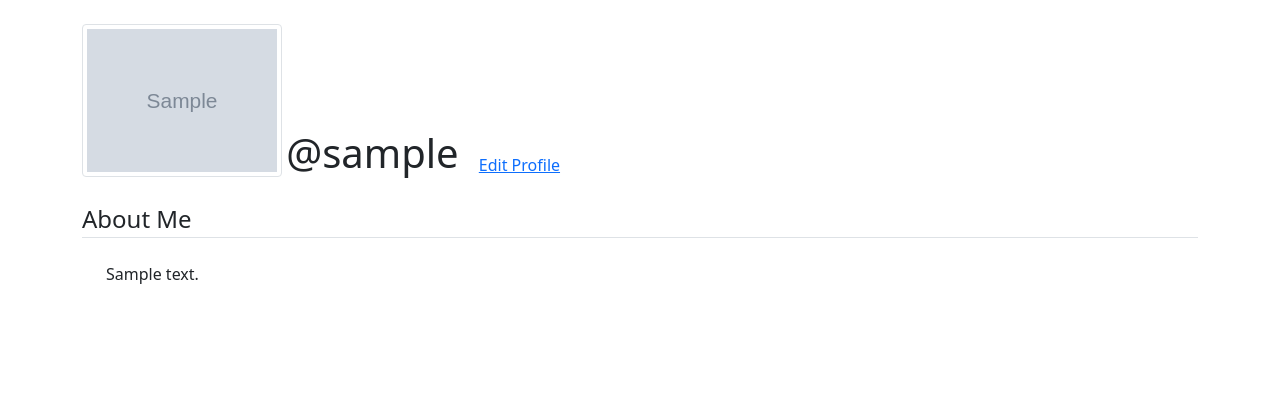
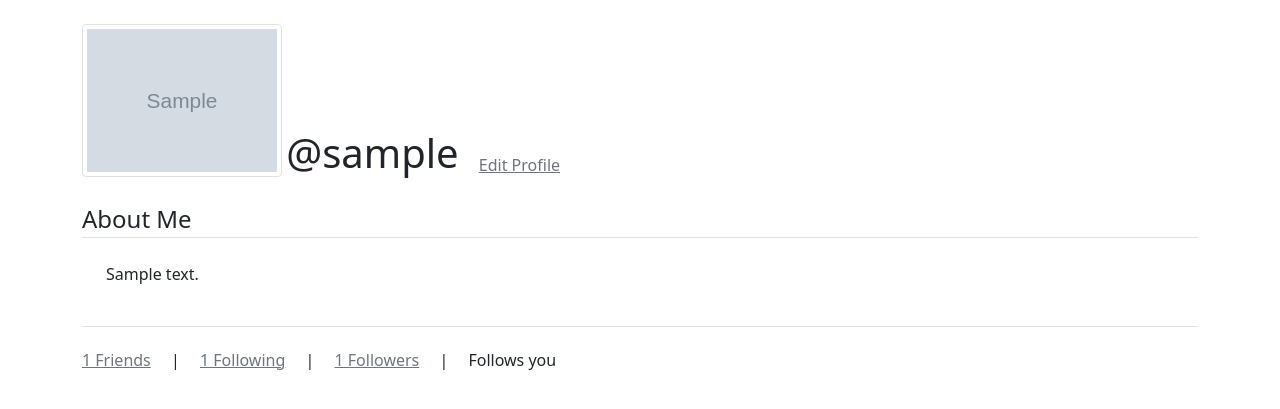
Before and after one commit to cleeke29/Senior-Project_Group2, a Django app: page /accounts/1/profile/ in a window 1280 px wide. Shown: the part 110-519 px from the top of the page. Run offline with Django 3.2, Linux system fonts and the light colour scheme; a user stored in the database is signed in; tables that the repository leaves empty hold one stand-in row (values such as "Sample post"); grey boxes marked "Sample" are stand-in pictures.

Commit message:
Update profile to add extra info/functionality
Profiles show friends/followers/following count and link to these necessary pages.
Profiles let the user know if the user they know follows them and allows a user to follow another user via their profile page.
Added extra styling for these elements.

```diff
--- a/pitch_proto/templates/profile.html
+++ b/pitch_proto/templates/profile.html
@@ -13,9 +13,18 @@
 {% endif %}
 
 {% if request.user == page_user %}
-          <a href="{% url 'edit_profile' user.id %}" class="d-inline ms-3 align-bottom">Edit Profile</a>
+          <a href="{% url 'edit_profile' user.id %}" class="link-secondary d-inline ms-3 align-bottom">Edit Profile</a>
 {% else %}
-          <a href="{% url 'send_friend_request' userID=page_user.id %}" class="d-inline ms-3 align-bottom">Add Friend</a>
+        <p class="d-inline ms-3 align-bottom">
+          <a href="{% url 'send_friend_request' userID=page_user.id %}" class="link-secondary mx-2">Add Friend</a>
+           |
+           {% if request.user in followers %}
+           <a href="{% url 'unfollow' userID=page_user.id %}" class="link-secondary d-inline ms-3 align-bottom" >Unfollow</a>
+           {% else %}
+           <a href="{% url 'follow' userID=page_user.id %}" class="link-secondary d-inline ms-3 align-bottom" >Follow</a>
+           {% endif %}
+
+        </p>
 {% endif %}
 
 </br>
@@ -30,7 +39,19 @@
         {% endif %}
     </p>
 </div>
+<legend class="border-bottom my-4"></legend>
+<h6>
+    <a href = "{% url 'friends' %}" class="link-secondary">{{ friends }} Friends</a>
+    <p class="d-inline mx-3">|</p>
+    <a href = "{% url 'follow-list' %}" class="link-secondary">{{ num_following }} Following</a>
+    <p class="d-inline mx-3">|</p>
+    <a href = "{% url 'follow-list' %}" class="link-secondary">{{ num_followers }} Followers</a>
 
+    {% if request.user in following %}
+    <p class="d-inline mx-3">|</p>
+    Follows you
+    {% endif %}
+</h6>
 
 
 {% endblock %}
```
